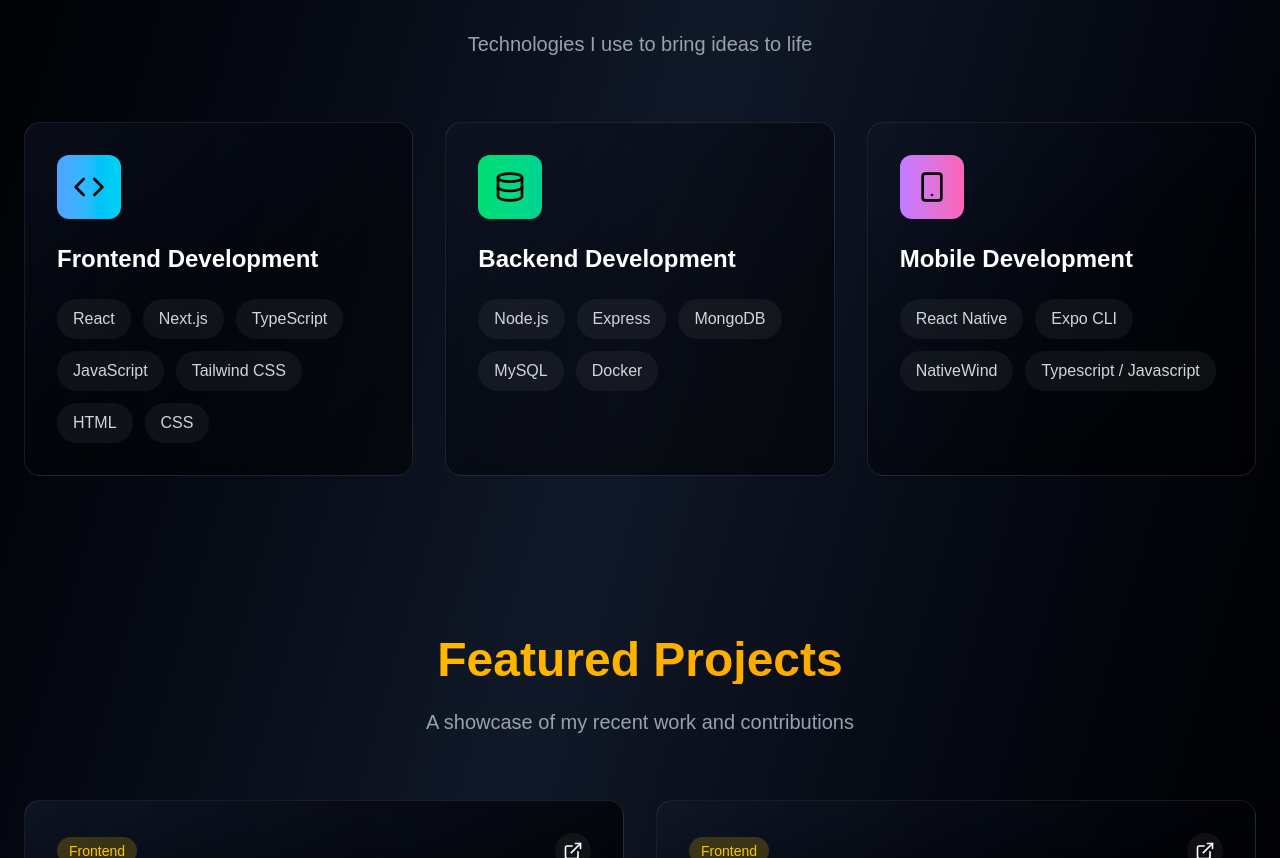
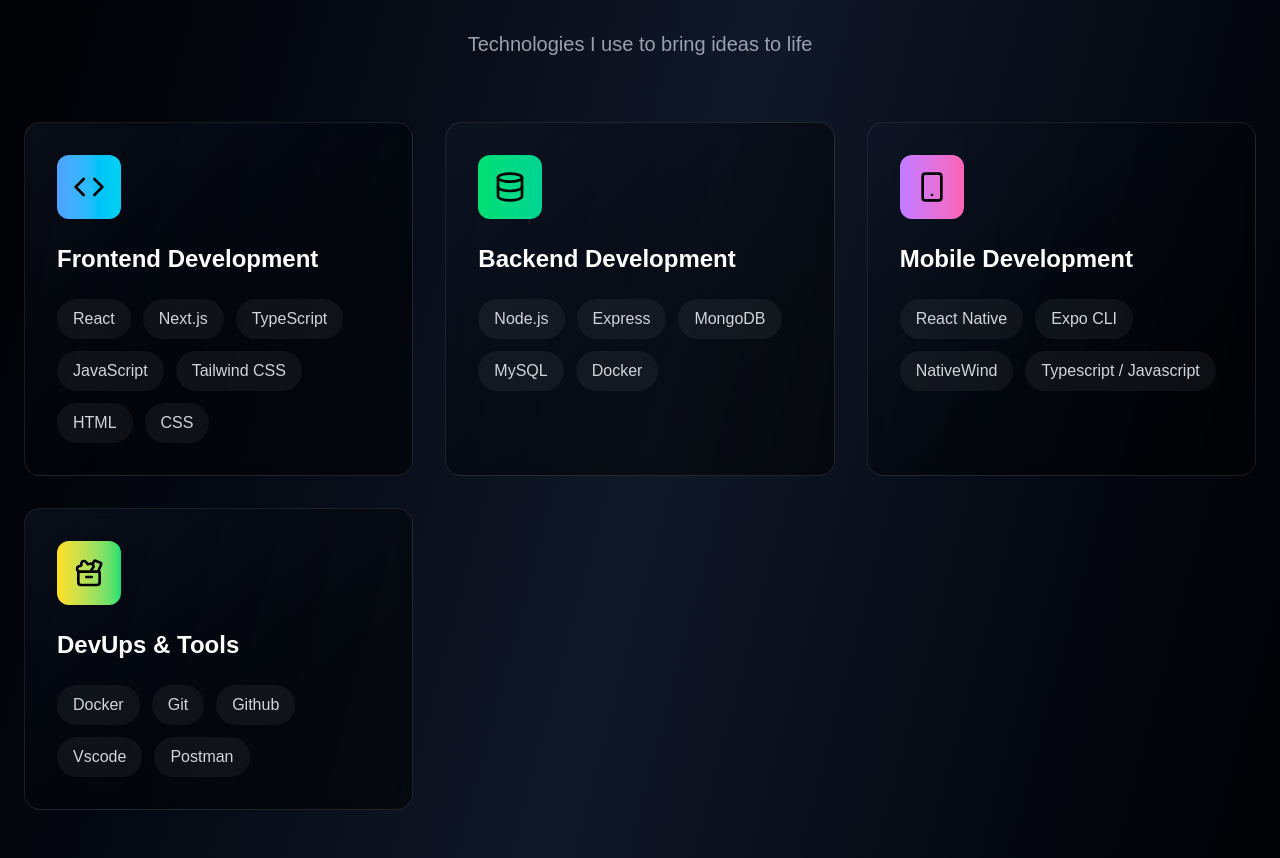
Before and after one commit to Promise278/My-New-Portfolio-Website, a Next.js app: page / in a window 1280 px wide. Shown: the part 1942-2800 px from the top of the page. Built offline with nearby package versions, Linux system fonts and the light colour scheme.

Commit message:
added devups and tools

```diff
--- a/app/components/skillsection.tsx
+++ b/app/components/skillsection.tsx
@@ -1,6 +1,6 @@
 "use client"
 import React, { useEffect } from 'react'
-import { Code, Database, Smartphone } from 'lucide-react';
+import { Code, Database, Smartphone, ToolCase, } from 'lucide-react';
 import AOS from "aos";
 import "aos/dist/aos.css";
 
@@ -9,7 +9,8 @@
     const skills = {
         frontend: ['React', 'Next.js', 'TypeScript', 'JavaScript', 'Tailwind CSS', 'HTML', 'CSS'],
         backend: ['Node.js', 'Express', 'MongoDB', 'MySQL', 'Docker'],
-        mobile: ['React Native', 'Expo CLI', 'NativeWind', 'Typescript / Javascript']
+        mobile: ['React Native', 'Expo CLI', 'NativeWind', 'Typescript / Javascript'],
+        tools: ['Docker', 'Git', 'Github', 'Vscode', 'Postman']
     };
     useEffect(() => {
         AOS.init({
@@ -39,7 +40,8 @@
             {[
               { title: 'Frontend Development', icon: Code, skills: skills.frontend, color: 'from-blue-400 to-cyan-400' },
               { title: 'Backend Development', icon: Database, skills: skills.backend, color: 'from-green-400 to-emerald-400' },
-              { title: 'Mobile Development', icon: Smartphone, skills: skills.mobile, color: 'from-purple-400 to-pink-400' }
+              { title: 'Mobile Development', icon: Smartphone, skills: skills.mobile, color: 'from-purple-400 to-pink-400' },
+              { title: 'DevUps & Tools', icon: ToolCase, skills: skills.tools, color: 'from-yellow-300 to-green-400' }
             ].map((category, index) => (
               <div
                 key={category.title}
```
